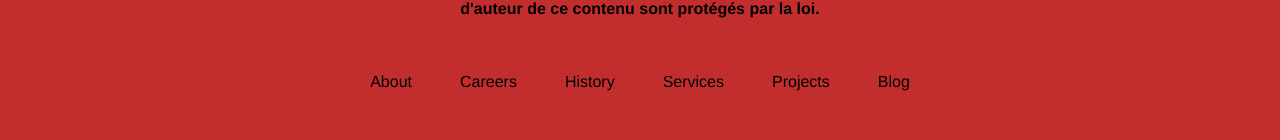
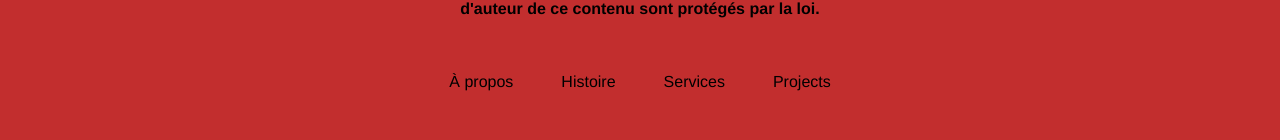
Before and after one commit to franzhopp/v3q, a React (Vite) app: page / in a window 1280 px wide. Shown: the part 6917-7057 px from the top of the page. Built offline with nearby package versions, Linux system fonts and the light colour scheme; a web font is replaced by a local one.

Commit message:
[ADD] change footer

```diff
--- a/src/Components/Footer/footer.jsx
+++ b/src/Components/Footer/footer.jsx
@@ -26,7 +26,7 @@ const Footer = () => {
                 className="text-black transition hover:text-gray-700/75"
                 href="/"
               >
-                About
+                À propos
               </a>
             </li>
 
@@ -35,16 +35,7 @@ const Footer = () => {
                 className="text-black transition hover:text-gray-700/75"
                 href="/"
               >
-                Careers
-              </a>
-            </li>
-
-            <li>
-              <a
-                className="text-black transition hover:text-gray-700/75"
-                href="/"
-              >
-                History
+                Histoire
               </a>
             </li>
 
@@ -63,15 +54,6 @@ const Footer = () => {
                 href="/"
               >
                 Projects
-              </a>
-            </li>
-
-            <li>
-              <a
-                className="text-black transition hover:text-gray-700/75"
-                href="/"
-              >
-                Blog
               </a>
             </li>
           </ul>
```
